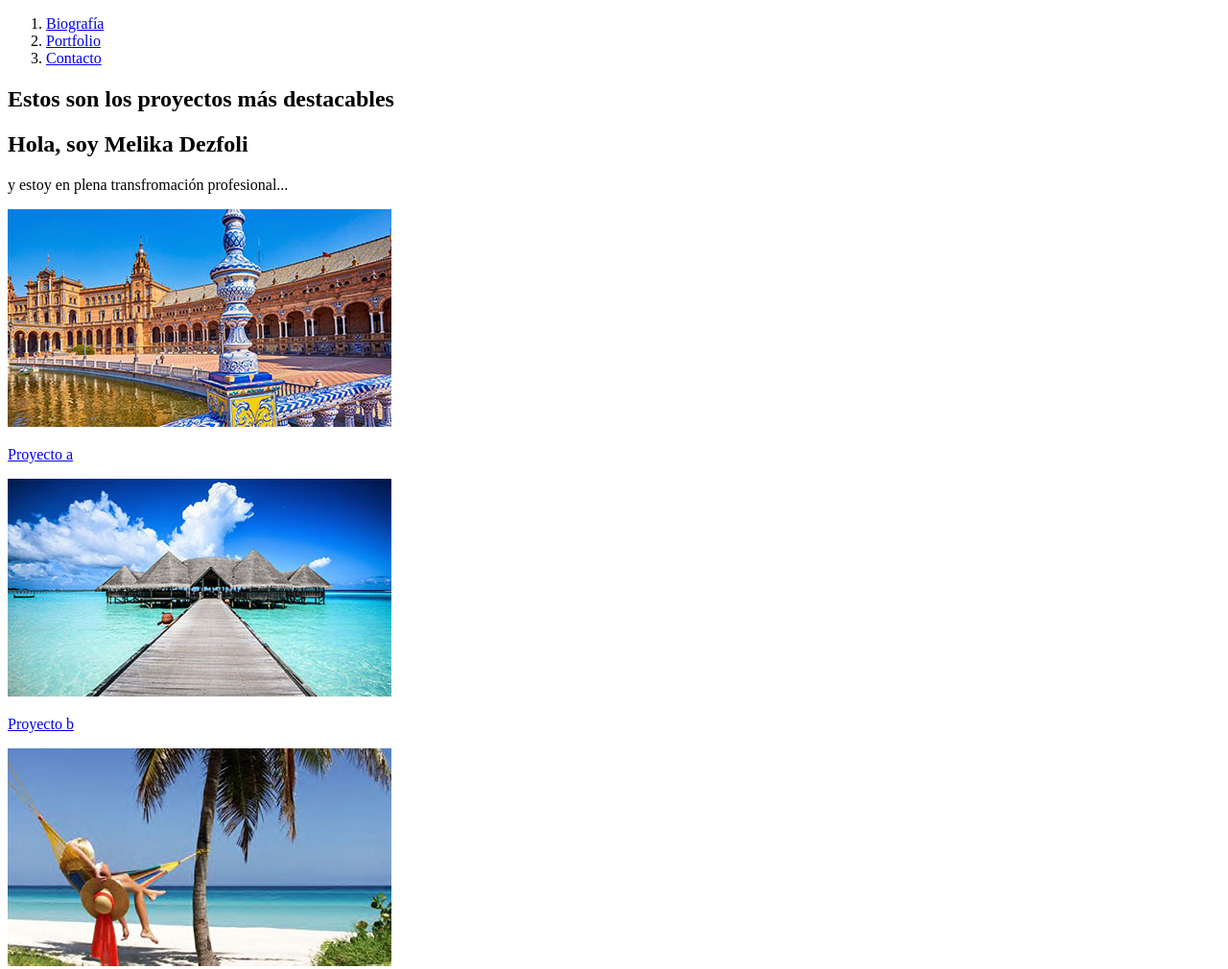
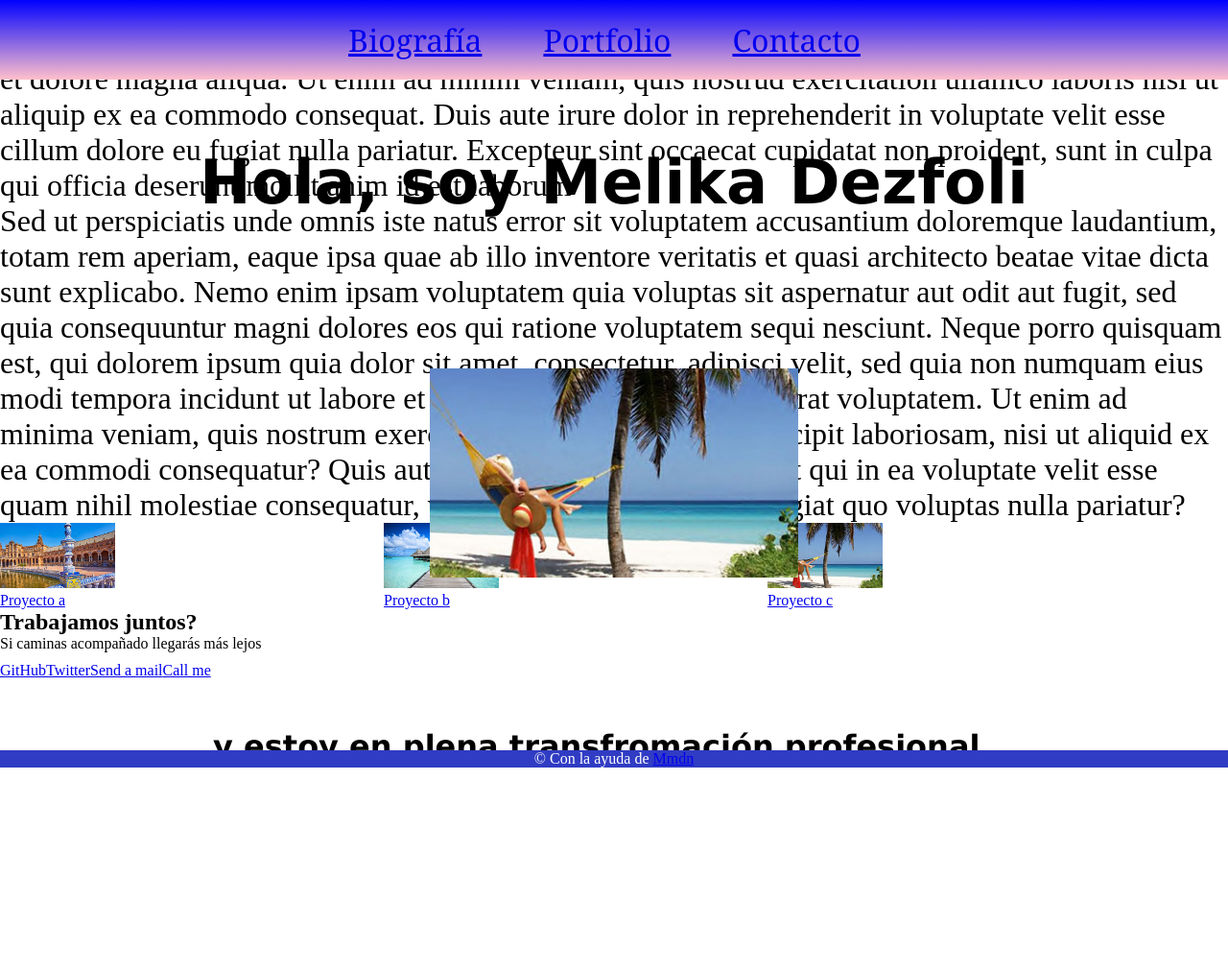
Before and after one commit to melikadezfoli-tech/proyectopersonalweb, a plain HTML site: page index.html in a window 1280 px wide. Shown: the top 1010 px of the page at 96% size. After the commit the page ends 800 px from the top, so only its background shows below. Drawn offline with Linux system fonts and the light colour scheme.

Commit message:
segundo commit

```diff
--- a/css/main.css
+++ b/css/main.css
@@ -7,37 +7,9 @@
 }
 
 img {
-    width: 100%;
+
+    width:30%;
 }
-
-.container {
-    width: 95%;
-    margin: 0 auto;
-}
-
-.fullContainer {}
-
-.gridContainer {}
-
-.flexContainer {
-    display: flex;
-    flex-wrap: wrap;
-    gap: 20px;
-}
-
-.galeria.flexContainer>* {
-    width: 100%;
-    height: 100px;
-    border: 1px solid black;
-}
-
-.caja {
-    border: 1px solid black;
-    height: 300px;
-}
-
-
-
 /* ==================================
             768px
 =======================================0
@@ -45,7 +17,7 @@ img {
 
 @media screen and (min-width:768px) {
     .container {
-        width: 80%;
+        width: 100%;
     }
 
     .galeria.flexContainer>* {
@@ -62,7 +34,7 @@ img {
 
 @media screen and (min-width:992px) {
     .container {
-        width: 75%;
+        width: 90%;
     }
 
     .galeria.flexContainer>* {
@@ -79,7 +51,7 @@ img {
 
 @media screen and (min-width:1200px) {
     .container {
-        width: 75%;
+        width: 85%;
         max-width: 1300px;
     }
 
@@ -89,3 +61,92 @@ img {
 }
 
 /*768*/
+
+
+
+nav {
+    position: fixed;
+    flex-wrap: wrap;
+    width: 100%;
+    color: white;
+    text-align:center;
+    background: linear-gradient(blue, pink);
+}
+
+li {
+    display: inline-block;
+    margin-right: 20px;
+    padding: 20px;
+    font-family: Cambria, Cochin, Georgia, Times, 'Times New Roman', serif;
+    font-size: 2em;
+}
+
+.divheader {
+    box-sizing: content-box;
+    display: grid;
+    place-items: center;
+    position: fixed;
+    top: 75px;
+    box-sizing: content-box;
+    background-color: linear-gradient(rgb(105, 107, 117), rgb(137, 206, 189));
+    font-family:'Lucida Sans', 'Lucida Sans Regular', 'Lucida Grande', 'Lucida Sans Unicode', Geneva, Verdana, sans-serif;
+    font-size: 2rem;
+    font-weight: bolder;
+    height: 100%;
+    width: 100%;
+}
+
+
+.imghead {
+
+    display: grid;
+    place-items: center;
+    border-radius: 50%;
+    object-fit: cover;
+    width: 100%;
+
+}
+
+.ifcontainer {
+    display: flex;
+    flex-wrap: wrap;
+    width: 100%;
+    top: 6rem;
+
+}
+
+section > p {
+    font-size: 2em;
+}
+.gridcontainer {
+    box-sizing: content-box;
+    display: grid;
+    flex-wrap: wrap;
+    align-items: center;
+    background-size: cover;
+    background-position: center;
+    object-position: center;
+    gap: 10px;
+    width: 100%;
+}
+
+.galeria.flexContainer>* {
+    width: 100%;
+    height: 100px;
+    border: 1px solid black;
+}
+
+.caja {
+    border: 1px solid black;
+    height: 300px;
+}
+
+footer > p{
+    position: fixed;
+    bottom: 0;
+    left: 0;
+    width: 100%;
+    background-color: rgb(48, 60, 195);
+    color: white;
+    text-align: center;
+}
--- a/index.html
+++ b/index.html
@@ -3,62 +3,86 @@
 <head>
     <meta charset="UTF-8">
     <meta name="viewport" content="width=device-width, initial-scale=1.0">
-    <link rel="stylesheet" href="css\style.css">
+    <link rel="stylesheet" href="css\main.css">
     <title>Melika Dezfoli</title>
     </head>
+
     <body>
-<!--Inicio página de presentación-->
         <header>
+            <div>
+
                 <nav>
-            <ol>
+                    <ul>
                         <li><a href="#biografía">Biografía</a></li>
                         <li><a href="#portfolio">Portfolio</a></li>
                         <li><a href="#contacto">Contacto</a></li>
-            </ol>
+                    </ul>
                 </nav>
+                <div class="divheader">
+                    <h1>Hola, soy Melika Dezfoli</h1>
+
+                        <a class="imghead" href="proyectoa.html" target="_blank">
+                            <img src="assets\viajes\viajes-1.jpg"alt="Proyecto c"/>
+                        </a>
+
+                    <p>y estoy en plena transfromación profesional...</p>
+                </div>
+            </div>
         </header>
 
-<!--Fin página de presentación-->
 
-<!--Inicio página de proyectos más destacables-->
         <section>
             <h2>Estos son los proyectos más destacables</h2>
-    </section>
 
-    <section>
-        <h1>Hola, soy Melika Dezfoli</h1>
-        <p>y estoy en plena transfromación profesional...</p>
-        <div>
-            <a href="proyectoa.html" target="_blank">
+                <p>Lorem ipsum dolor sit amet, consectetur adipiscing elit, sed do eiusmod tempor incididunt
+                    ut labore et dolore magna aliqua. Ut enim ad minim veniam, quis nostrud exercitation ullamco
+                    laboris nisi ut aliquip ex ea commodo consequat. Duis aute irure dolor in reprehenderit in
+                    voluptate velit esse cillum dolore eu fugiat nulla pariatur. Excepteur sint occaecat cupidatat
+                    non proident, sunt in culpa qui officia deserunt mollit anim id est laborum</p>
+
+                <p>Sed ut perspiciatis unde omnis iste natus error sit voluptatem accusantium doloremque laudantium,
+                    totam rem aperiam, eaque ipsa quae ab illo inventore veritatis et quasi architecto beatae vitae
+                    dicta sunt explicabo. Nemo enim ipsam voluptatem quia voluptas sit aspernatur aut odit aut fugit,
+                    sed quia consequuntur magni dolores eos qui ratione voluptatem sequi nesciunt. Neque porro quisquam
+                    est, qui dolorem ipsum quia dolor sit amet, consectetur, adipisci velit, sed quia non numquam eius
+                    modi tempora incidunt ut labore et dolore magnam aliquam quaerat voluptatem. Ut enim ad minima veniam,
+                    quis nostrum exercitationem ullam corporis suscipit laboriosam, nisi ut aliquid ex ea commodi consequatur?
+                    Quis autem vel eum iure reprehenderit qui in ea voluptate velit esse quam nihil molestiae consequatur, vel
+                    illum qui dolorem eum fugiat quo voluptas nulla pariatur?</p>
+
+                <div class="ifcontainer">
+                    <a  href="proyectoa.html" target="_blank">
                             <img src="assets\viajes\viajes-4.jpg"alt="Proyecto a"/>
                             <p class="project-title">
                             <span> Proyecto a</span>
                             </p>
                     </a>
 
-            <a href="proyectoa.html" target="_blank">
+                    <a  href="proyectoa.html" target="_blank">
                           <img src="assets\viajes\viajes-2.jpg"alt="Proyecto b"/>
                          <p class="project-title">
                          <span>Proyecto b</span>
                          </p>
                     </a>
 
-            <a href="proyectoa.html" target="_blank">
+                    <a  href="proyectoa.html" target="_blank">
                         <img src="assets\viajes\viajes-1.jpg"alt="Proyecto c"/>
                         <p class="project-title">
                         <span>Proyecto c</span>
                         </p>
                      </a>
                 </div>
-<!--Fin página de proyectos más destacables-->
 
-<!--Inicio páginad de contacto-->
-    <section>
-        <div >
+        </section>
+
+
+        <section class="gridcontainer">
+               <div>
                    <h2>Trabajamos juntos?</h2>
                    <p>Si caminas acompañado llegarás más lejos</p>
                </div>
-        <div class>
+
+              <div class="ifcontainer">
 
                 <a
                  id="profile-link"
@@ -82,11 +106,9 @@
             </div>
         </section>
 
-        <!-- fin página de contacto -->
 
-        <!-- Inicio pie de página -->
 
-    <footer>
+        <footer class="container">
             <p>
                 **El contenido e imágenes no son reales, toddo el contenido carece de sentido, se ha utilizado
                 exclusivamente para el montaje de la página a modo de práctica.
```
Also changed, not shown: css/style.css (deleted). Lines whose indentation alone changed are shown as unchanged.
